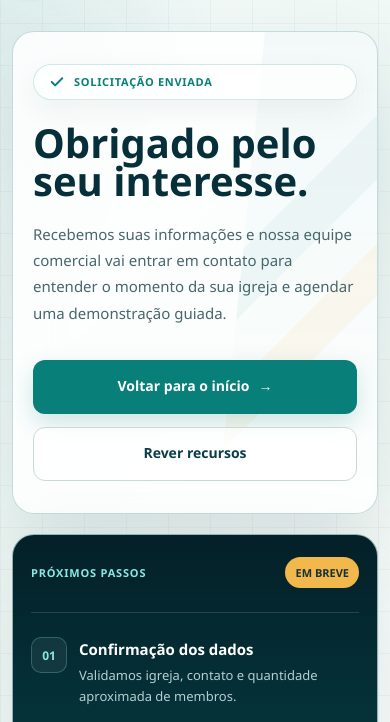
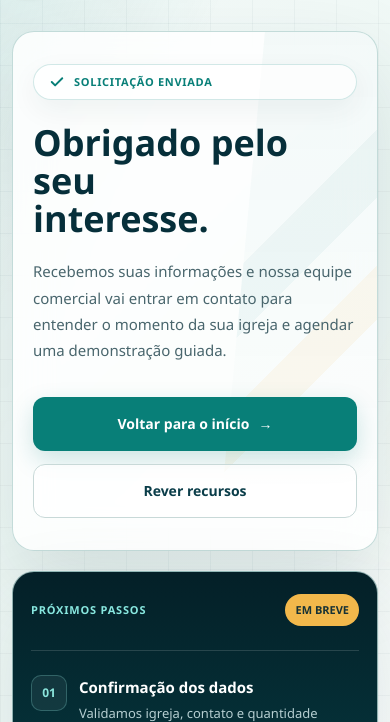
Before and after one commit to KaduPacheco/landingChurch, a website: page obrigado.html in a window 390 px wide. Shown: the part 61-783 px from the top of the page. Drawn offline with Linux system fonts and the light colour scheme.

Commit message:
fix(landing): restaura favicon e ajusta obrigado

```diff
--- a/index.html
+++ b/index.html
@@ -30,7 +30,8 @@
     <link rel="preconnect" href="https://fonts.googleapis.com" />
     <link rel="preconnect" href="https://fonts.gstatic.com" crossorigin />
     <link href="https://fonts.googleapis.com/css2?family=Plus+Jakarta+Sans:wght@400..800&display=swap" rel="stylesheet" />
-    <link rel="icon" href="assets/favicon.svg" type="image/svg+xml" />
+    <link rel="icon" href="assets/simplechurch-icon-dark-128.png" type="image/png" />
+    <link rel="apple-touch-icon" href="assets/simplechurch-icon-dark-128.png" />
     <link rel="stylesheet" href="styles.css" />
     <script type="application/ld+json">
       {
--- a/obrigado.html
+++ b/obrigado.html
@@ -5,7 +5,8 @@
     <meta name="viewport" content="width=device-width, initial-scale=1">
     <meta name="robots" content="noindex">
     <title>Cadastro recebido | SimpleChurch</title>
-    <link rel="icon" href="/assets/favicon.svg" type="image/svg+xml">
+    <link rel="icon" href="/assets/simplechurch-icon-dark-128.png" type="image/png">
+    <link rel="apple-touch-icon" href="/assets/simplechurch-icon-dark-128.png">
     <link rel="stylesheet" href="/styles.css">
   </head>
   <body class="thank-you-page">
@@ -26,7 +27,7 @@
             </svg>
             Solicita&ccedil;&atilde;o enviada
           </span>
-          <h1 id="thank-you-title">Obrigado pelo seu interesse.</h1>
+          <h1 id="thank-you-title"><span>Obrigado pelo seu</span> <span>interesse.</span></h1>
           <p>
             Recebemos suas informa&ccedil;&otilde;es e nossa equipe comercial vai entrar em contato para entender o momento da sua igreja e agendar uma demonstra&ccedil;&atilde;o guiada.
           </p>
--- a/styles.css
+++ b/styles.css
@@ -851,12 +851,16 @@ h1 em, h2 em { color: var(--teal-700); font-style: normal; }
 }
 
 .thank-you-copy h1 {
-  max-width: 720px;
+  max-width: 620px;
   margin: 24px 0 20px;
   color: var(--navy-900);
-  font-size: clamp(44px, 7vw, 86px);
-  line-height: .96;
+  font-size: clamp(42px, 5.6vw, 72px);
+  line-height: 1.02;
   letter-spacing: 0;
+}
+
+.thank-you-copy h1 span {
+  display: block;
 }
 
 .thank-you-copy p {
@@ -961,7 +965,7 @@ h1 em, h2 em { color: var(--teal-700); font-style: normal; }
   .thank-you-copy, .thank-you-panel { border-radius: 22px; }
   .thank-you-copy { min-height: auto; padding: 36px 24px; }
   .thank-you-copy::after { opacity: .5; width: 44%; min-width: 150px; }
-  .thank-you-copy h1 { font-size: clamp(42px, 13vw, 64px); }
+  .thank-you-copy h1 { max-width: 520px; font-size: clamp(38px, 10vw, 56px); }
   .thank-you-actions { align-items: stretch; flex-direction: column; }
   .thank-you-actions .button { width: 100%; }
 }
@@ -970,7 +974,7 @@ h1 em, h2 em { color: var(--teal-700); font-style: normal; }
   .thank-you-main { width: min(calc(100% - 24px), 640px); }
   .thank-you-status { display: none; }
   .thank-you-copy { padding: 32px 20px; }
-  .thank-you-copy h1 { font-size: 40px; }
+  .thank-you-copy h1 { font-size: 36px; line-height: 1.06; }
   .thank-you-copy p { font-size: 15px; }
   .thank-you-panel { padding: 22px 18px; }
   .thank-you-steps li { grid-template-columns: 36px 1fr; gap: 12px; }
```
